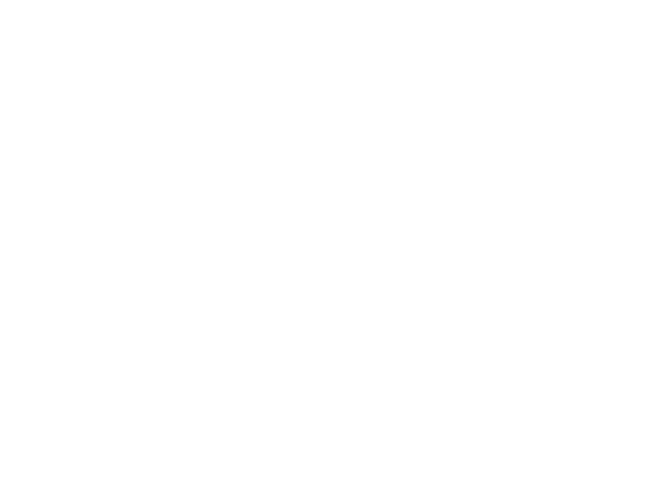
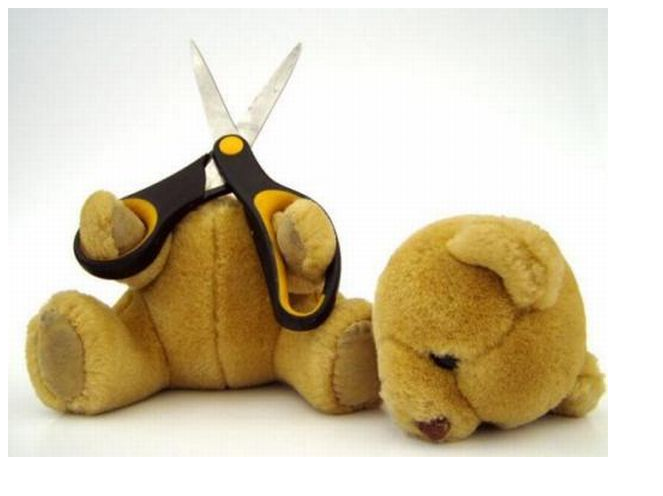
Before and after one commit to QzZzmich/webpacktrainch2, a website built with webpack: page home.html in a window 1280 px wide. Shown: the whole page, without its empty margins (0-663 px from the left). Built offline with nearby package versions, Linux system fonts and the light colour scheme.

Commit message:
Провера POSIX путей: добавлена картинка с путем на слеш: src="/imgs и т.д."

```diff
--- a/home.html
+++ b/home.html
@@ -7,6 +7,6 @@
   <script type="text/javascript" src="build.js"></script>
 </head>
 <body>
-
+  <img src="/imgs/38.jpg">
 </body>
 </html>
```
